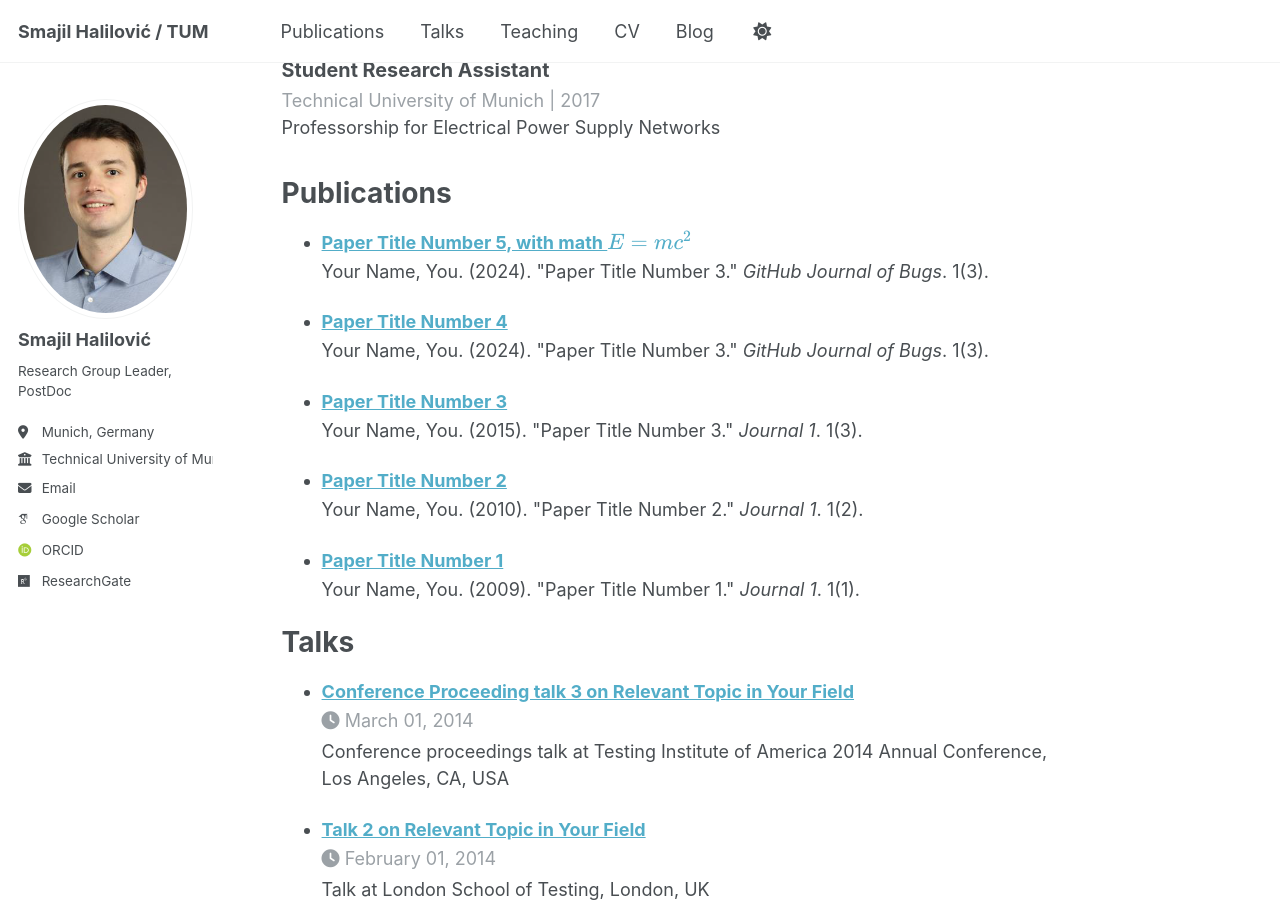
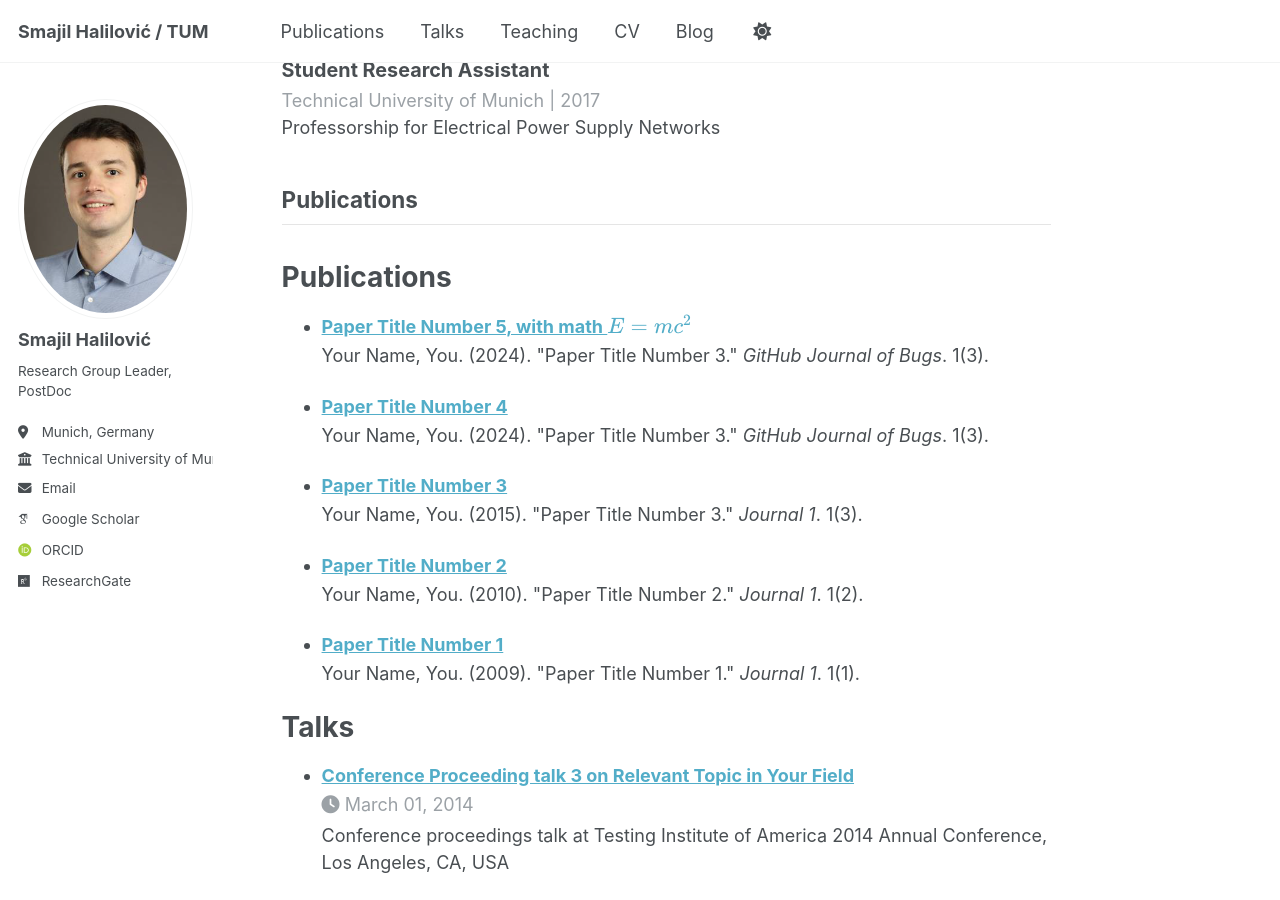
Before and after one commit to SHalilovic/shalilovic.github.io, a Jekyll site: the page built from _pages/cv.md, in a window 1280 px wide and 900 px high, scrolled down 1139 px. Built offline with Jekyll 4.4.1, drawn with Linux system fonts in a browser that asks for light colours; some web fonts are replaced; a script that is not in the unit is left out.

Commit message:
Update cv.md

```diff
--- a/_pages/cv.md
+++ b/_pages/cv.md
@@ -38,6 +38,12 @@ author_profile: true
 
 {% endfor %}
 
+<div class="cv-section" style="margin-bottom: 2em;">
+
+  <h2 style="border-bottom: 1px solid #e5e5e5; padding-bottom: 0.5em;">{{ "Publications" | capitalize }}</h2>
+
+</div>
+
 Publications
 ======
   <ul>{% for post in site.publications reversed %}
```
